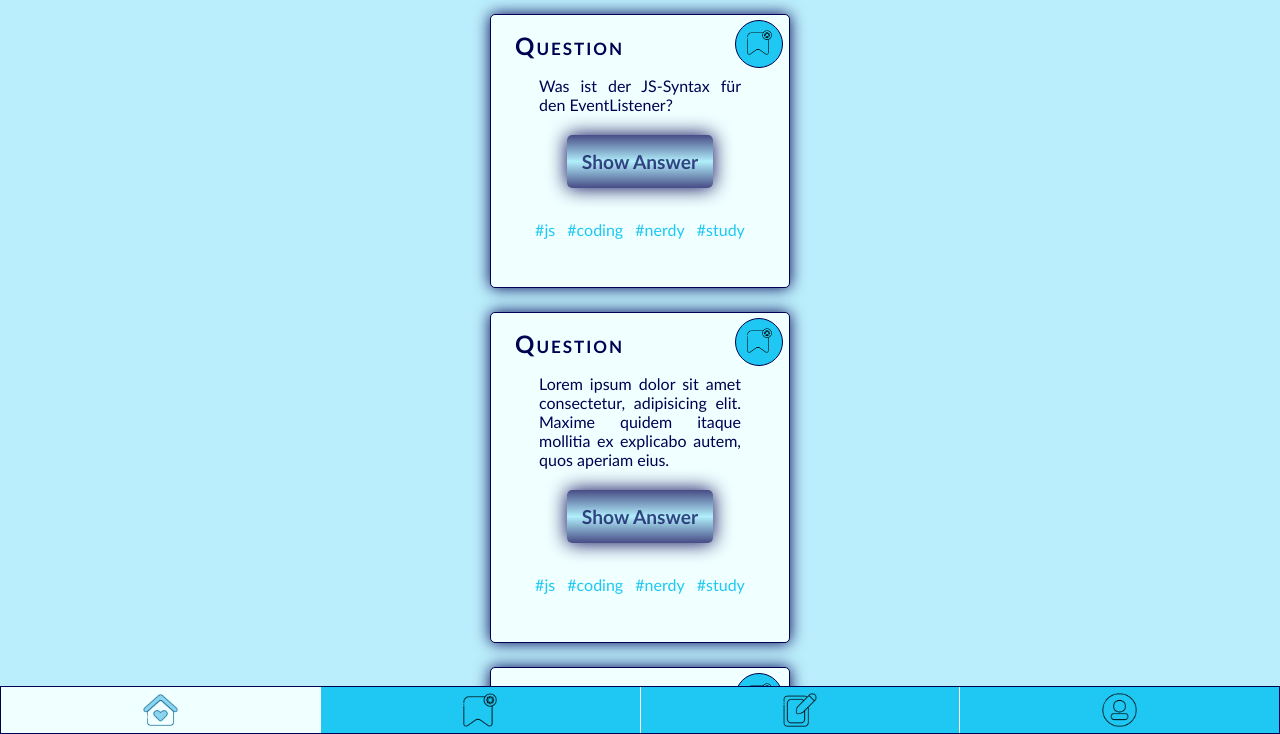
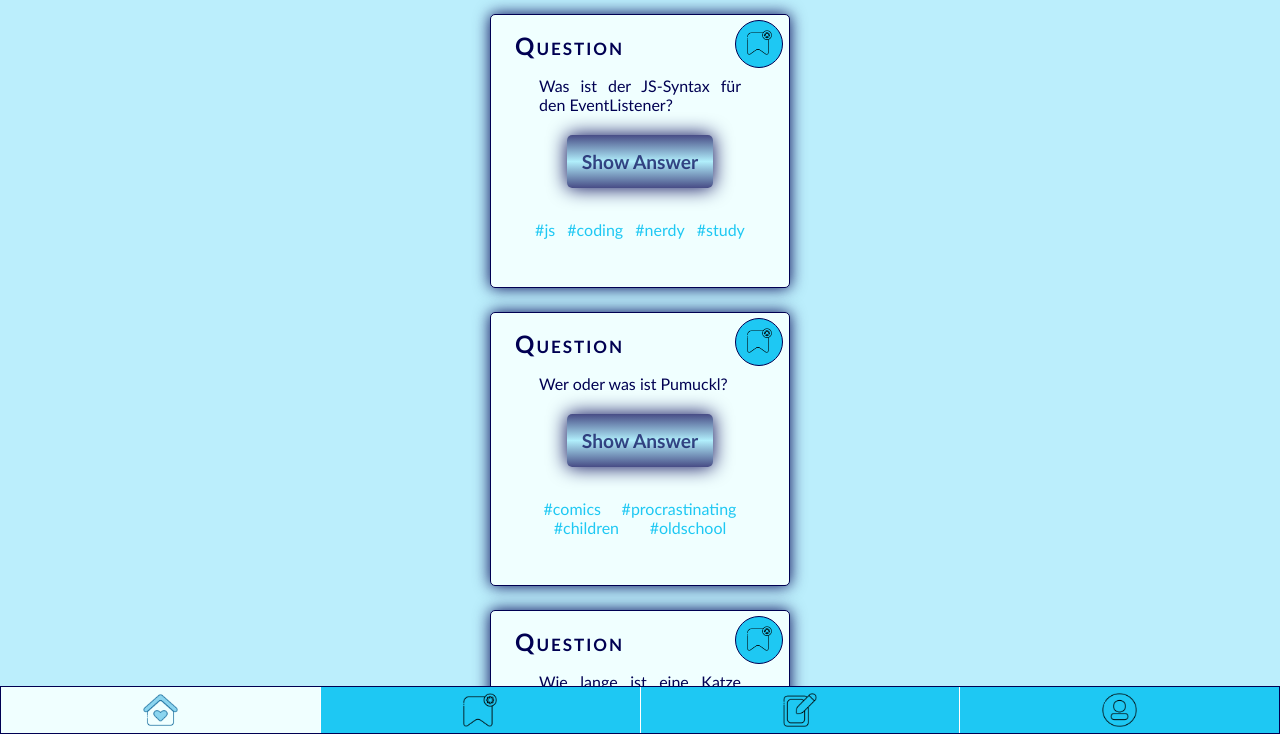
Before and after one commit to Ju-Schn/quiz-app, a website with bundled scripts: page index.html in a window 1280 px wide. Shown: the part 66-800 px from the top of the page. Built offline with nearby package versions, Linux system fonts and the light colour scheme.

Commit message:
add some questions

```diff
--- a/index.html
+++ b/index.html
@@ -115,10 +115,7 @@
             />
           </button>
           <h2 class="card__title">Question</h2>
-          <p class="card__text">
-            Lorem ipsum dolor sit amet consectetur, adipisicing elit. Maxime
-            quidem itaque mollitia ex explicabo autem, quos aperiam eius.
-          </p>
+          <p class="card__text" lang="de">Wer oder was ist Pumuckl?</p>
           <div class="button">
             <button data-js="answerButton" class="button__answer">
               <span data-js="showButton">Show </span>
@@ -129,8 +126,8 @@
             Answer
           </h2>
           <p data-js="cardAnswer" class="card__answer">
-            Lorem ipsum dolor sit amet consectetur, adipisicing elit. Maxime
-            quidem itaque mollitia ex explicabo autem, quos aperiam eius.
+            Ein Hausgeist, der in Meister Eders Werkstatt wohnt. Die Figur wurde
+            1962 für ein Hörspiel erfunden und schaffte es 1982 ins Fernsehen.
           </p>
           <div data-js="counter" class="counter">
             <button data-js="counterButtonRight" class="counter__button hidden">
@@ -155,10 +152,10 @@
             </button>
           </div>
           <ul class="card__taglist" role="list">
-            <li><a class="card__tag" href="#">#js</a></li>
-            <li><a class="card__tag" href="#">#coding</a></li>
-            <li><a class="card__tag" href="#">#nerdy</a></li>
-            <li><a class="card__tag" href="#">#study</a></li>
+            <li><a class="card__tag" href="#">#comics</a></li>
+            <li><a class="card__tag" href="#">#procrastinating</a></li>
+            <li><a class="card__tag" href="#">#children</a></li>
+            <li><a class="card__tag" href="#">#oldschool</a></li>
           </ul>
         </section>
         <section data-js="card" class="card">
@@ -177,10 +174,8 @@
             />
           </button>
           <h2 class="card__title">Question</h2>
-          <p class="card__text">
-            Lorem ipsum dolor sit amet consectetur, adipisicing elit. Maxime
-            quidem itaque mollitia ex explicabo autem, quos aperiam eius
-            blanditiis?
+          <p class="card__text" lang="de">
+            Wie lange ist eine Katze trächtig und wieviele Junge wirft sie?
           </p>
           <div class="button">
             <button data-js="answerButton" class="button__answer">
@@ -192,8 +187,11 @@
             Answer
           </h2>
           <p data-js="cardAnswer" class="card__answer card__text">
-            Lorem ipsum dolor sit amet consectetur, adipisicing elit. Maxime
-            quidem itaque mollitia ex explicabo autem, quos aperiam eius.
+            Eine Katze ist 61 - 72 Tage trächtig und wirft in der Regel 3-6
+            Junge, es gibt aber auch Würfe mit nur einem Kitten. Zusatzwissen:
+            Theoretisch können die Kätzchen in einem Wurf unterschiedliche Väter
+            haben, wenn die Katze während der Rolligkeit von mehreren Katern
+            gedeckt wird.
           </p>
           <div data-js="counter" class="counter">
             <button data-js="counterButtonRight" class="counter__button hidden">
@@ -218,10 +216,10 @@
             </button>
           </div>
           <ul class="card__taglist" role="list">
-            <li><a class="card__tag" href="#">#js</a></li>
-            <li><a class="card__tag" href="#">#coding</a></li>
-            <li><a class="card__tag" href="#">#nerdy</a></li>
-            <li><a class="card__tag" href="#">#study</a></li>
+            <li><a class="card__tag" href="#">#cats</a></li>
+            <li><a class="card__tag" href="#">#pregnancy</a></li>
+            <li><a class="card__tag" href="#">#math & science</a></li>
+            <li><a class="card__tag" href="#">#procrastinating</a></li>
           </ul>
         </section>
         <section data-js="card" class="card">
```
